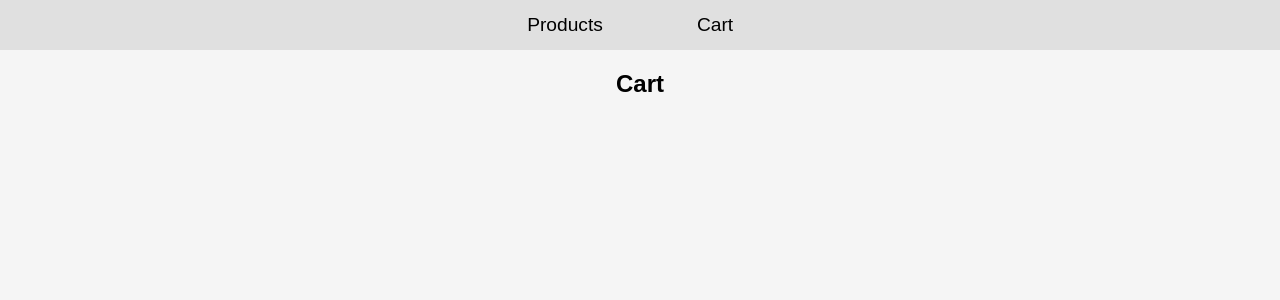
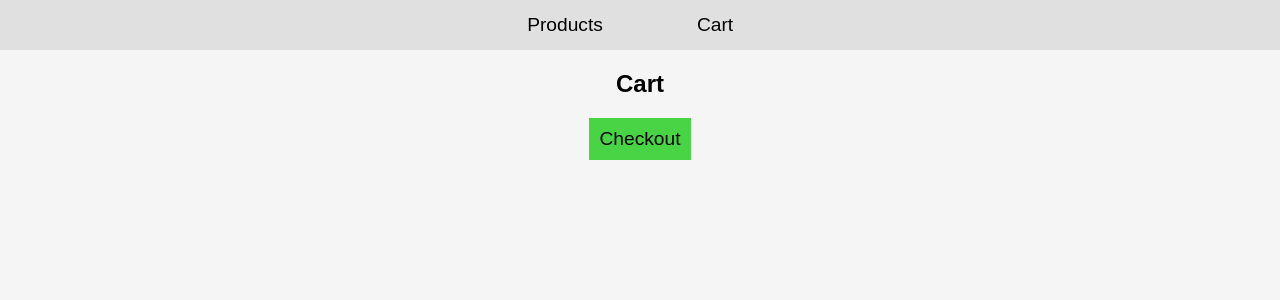
Before and after one commit to EduardoSCosta/atividade-shopping-cart, a React (Create React App) app: page / in a window 1280 px wide. Both pictures are taken after a click on the button "Cart". Shown: the top 300 px of the page. Built offline with nearby package versions, Linux system fonts and the light colour scheme.

Commit message:
add button to go to checkout page

```diff
--- a/src/components/Cart.jsx
+++ b/src/components/Cart.jsx
@@ -1,7 +1,7 @@
 import '../styles/components/_cart.css'
 import CartItem from './CartItem';
 
-const Cart = ({ cartItems, removeFromCart }) => {
+const Cart = ({ cartItems, removeFromCart, goToCheckout }) => {
   return (
     <div className='page'>
       <h2 className='page__title'>Cart</h2>
@@ -12,6 +12,9 @@ const Cart = ({ cartItems, removeFromCart }) => {
           );
         })}
       </div>
+      <button className='button button--checkout-page' type='button' onClick={goToCheckout}>
+      Checkout
+    </button>
     </div>
   );
 }
--- a/src/components/Checkout/Checkout.jsx
+++ b/src/components/Checkout/Checkout.jsx
@@ -1,33 +1,17 @@
 import * as React from 'react';
 import CssBaseline from '@mui/material/CssBaseline';
-import AppBar from '@mui/material/AppBar';
 import Box from '@mui/material/Box';
 import Container from '@mui/material/Container';
-import Toolbar from '@mui/material/Toolbar';
 import Paper from '@mui/material/Paper';
 import Stepper from '@mui/material/Stepper';
 import Step from '@mui/material/Step';
 import StepLabel from '@mui/material/StepLabel';
 import Button from '@mui/material/Button';
-import Link from '@mui/material/Link';
 import Typography from '@mui/material/Typography';
 import { createTheme, ThemeProvider } from '@mui/material/styles';
 import AddressForm from './AddressForm';
 import PaymentForm from './PaymentForm';
 import Review from './Review';
-
-function Copyright() {
-  return (
-    <Typography variant="body2" color="text.secondary" align="center">
-      {'Copyright © '}
-      <Link color="inherit" href="https://mui.com/">
-        Your Website
-      </Link>{' '}
-      {new Date().getFullYear()}
-      {'.'}
-    </Typography>
-  );
-}
 
 const steps = ['Shipping address', 'Payment details', 'Review your order'];
 
@@ -60,21 +44,6 @@ export default function Checkout() {
   return (
     <ThemeProvider theme={theme}>
       <CssBaseline />
-      <AppBar
-        position="absolute"
-        color="default"
-        elevation={0}
-        sx={{
-          position: 'relative',
-          borderBottom: (t) => `1px solid ${t.palette.divider}`,
-        }}
-      >
-        <Toolbar>
-          <Typography variant="h6" color="inherit" noWrap>
-            Company name
-          </Typography>
-        </Toolbar>
-      </AppBar>
       <Container component="main" maxWidth="sm" sx={{ mb: 4 }}>
         <Paper variant="outlined" sx={{ my: { xs: 3, md: 6 }, p: { xs: 2, md: 3 } }}>
           <Typography component="h1" variant="h4" align="center">
@@ -121,7 +90,6 @@ export default function Checkout() {
             )}
           </React.Fragment>
         </Paper>
-        <Copyright />
       </Container>
     </ThemeProvider>
   );
--- a/src/components/Store.jsx
+++ b/src/components/Store.jsx
@@ -3,6 +3,7 @@ import Cart from './Cart';
 import ProductsList from './ProductsList';
 import SelectPageButton from './SelectPageBtn';
 import '../styles/components/_store.css'
+import Checkout from './Checkout';
 
 const PRODUCTS_LIST = [
   { id: 1, name: 'product one', description: 'This is product one.' },
@@ -12,13 +13,12 @@ const PRODUCTS_LIST = [
 ]
 const PRODUCTS_PAGE = 'products';
 const CART_PAGE = 'cart';
+const CHECKOUT_PAGE = 'checkout';
 
-const Store = ({productsList = PRODUCTS_LIST}) => {
+const Store = ({ productsList = PRODUCTS_LIST }) => {
   const [products, setProducts] = useState(productsList);
   const [cartItems, setCartItems] = useState([]);
   const [currentPage, setCurrentPage] = useState(PRODUCTS_PAGE);
-
-  const isCurrentPage = currentPage === PRODUCTS_PAGE;
 
   const addToCart = (product) => {
     const isAlreadyInCart = cartItems.some(cartItem => cartItem.id === product.id);
@@ -38,11 +38,13 @@ const Store = ({productsList = PRODUCTS_LIST}) => {
         <SelectPageButton pageName={PRODUCTS_PAGE} setCurrentPage={setCurrentPage} />
         <SelectPageButton pageName={CART_PAGE} setCurrentPage={setCurrentPage} />
       </header>
-      {(isCurrentPage) ?
-        <ProductsList products={products} addToCart={addToCart} />
-        :
-        <Cart cartItems={cartItems} removeFromCart={removeFromCart} />
-      }
+      {(currentPage === PRODUCTS_PAGE) && <ProductsList products={products} addToCart={addToCart} />}
+      {(currentPage === CART_PAGE) && <Cart
+        cartItems={cartItems}
+        removeFromCart={removeFromCart}
+        goToCheckout={() => setCurrentPage(CHECKOUT_PAGE)}
+      />}
+      {(currentPage === CHECKOUT_PAGE) && <Checkout />}
     </>
   );
 }
--- a/src/styles/components/_cart.css
+++ b/src/styles/components/_cart.css
@@ -2,3 +2,9 @@
   max-width: fit-content;
   margin: 0 auto;
 }
+
+.button--checkout-page {
+  display: block;
+  margin: 20px auto;
+  background-color: var(--green-300);
+}
```
